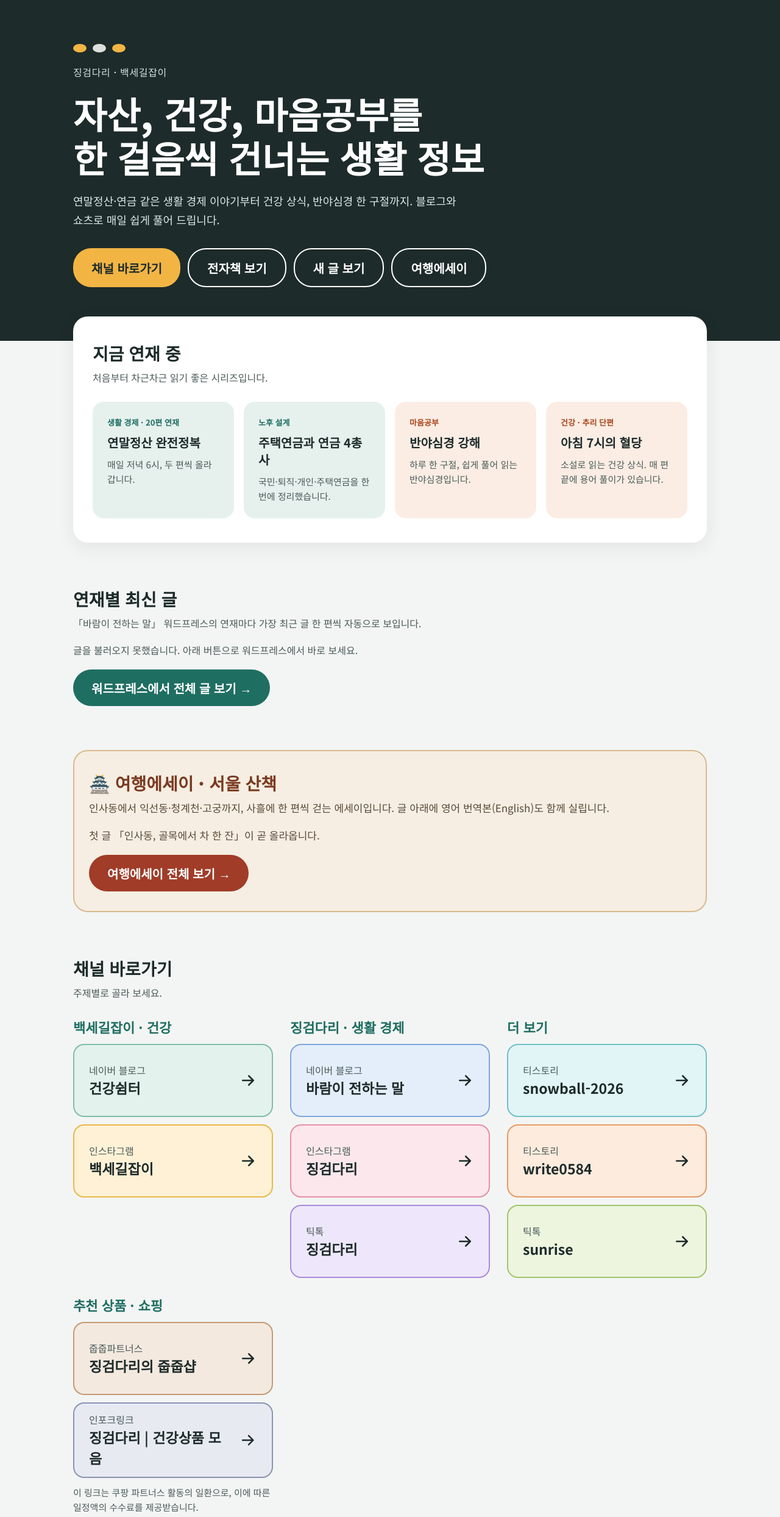
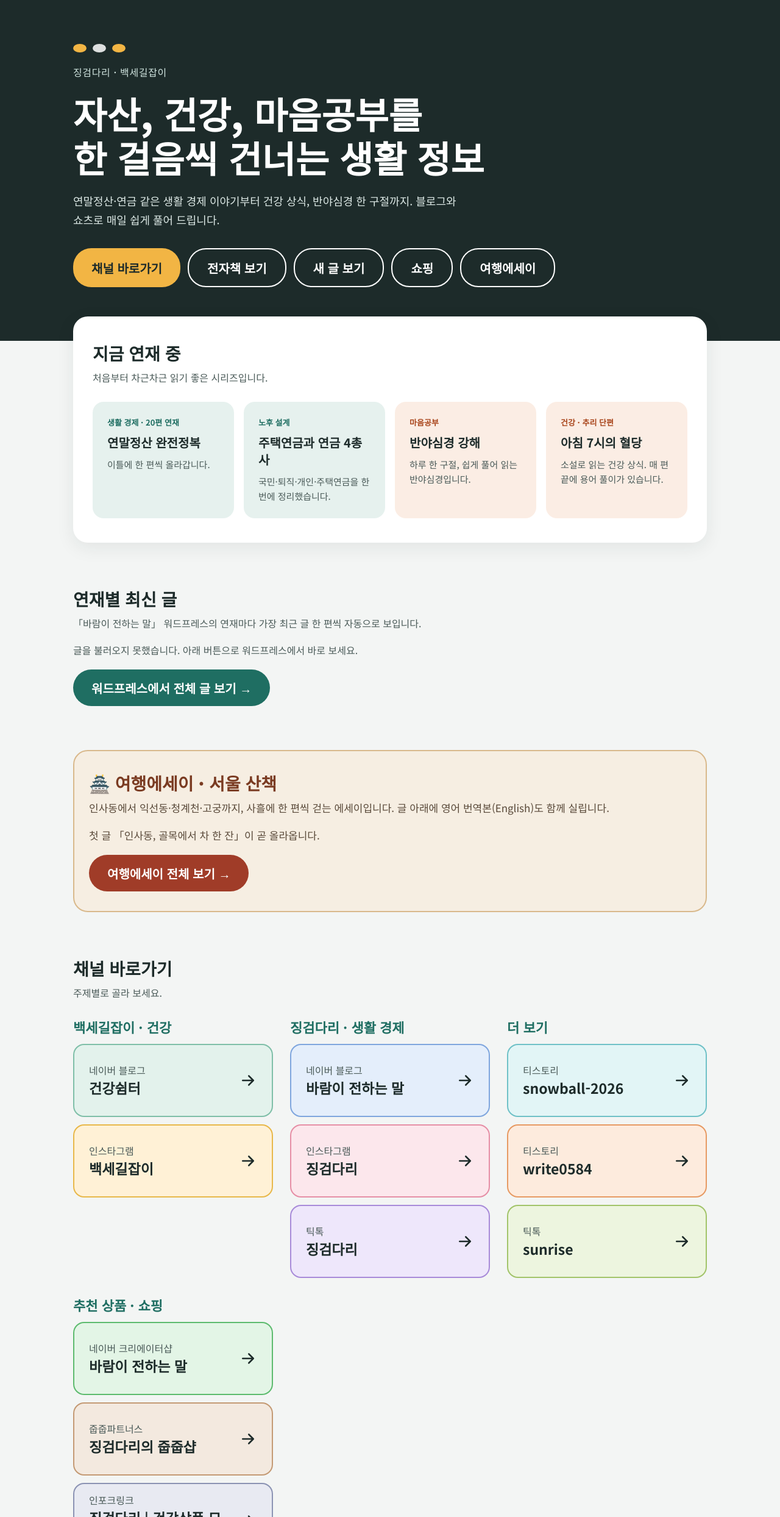
Before and after one commit to limjongtaek19-collab/limjongtaek19-collab.github.io, a plain HTML site: page index.html in a window 1280 px wide. Shown: the top 2488 px of the page at 61% size. Drawn offline with Linux system fonts and the light colour scheme; no server answers.

Commit message:
CLAUDE.md 추가, 네이버 크리에이터샵 링크·쇼핑 버튼 추가, 연재 안내 수정
Co-Authored-By: Claude Opus 5.5 <noreply@anthropic.com>
Claude-Session: https://claude.ai/code/session_014ib7Jb3kmbvB4mMnYruBp1

```diff
--- a/index.html
+++ b/index.html
@@ -29,6 +29,7 @@ a{color:#1D2B2A}a:hover{color:#0E5A4E}
 <a href="#channels" style="display: inline-flex; align-items: center; min-height: 60px; padding: 0 30px; border-radius: 30px; background: #F2B544; color: #1D2B2A; font-weight: 700; font-size: 20px; text-decoration: none">채널 바로가기</a>
 <a href="#ebook" style="display: inline-flex; align-items: center; min-height: 60px; padding: 0 30px; border-radius: 30px; border: 2px solid #FFFFFF; color: #FFFFFF; font-weight: 700; font-size: 20px; text-decoration: none">전자책 보기</a>
 <a href="#wp-posts" style="display: inline-flex; align-items: center; min-height: 60px; padding: 0 30px; border-radius: 30px; border: 2px solid #FFFFFF; color: #FFFFFF; font-weight: 700; font-size: 20px; text-decoration: none">새 글 보기</a>
+<a href="#shop" style="display: inline-flex; align-items: center; min-height: 60px; padding: 0 30px; border-radius: 30px; border: 2px solid #FFFFFF; color: #FFFFFF; font-weight: 700; font-size: 20px; text-decoration: none">쇼핑</a>
 <a href="#travel" style="display: inline-flex; align-items: center; min-height: 60px; padding: 0 30px; border-radius: 30px; border: 2px solid #FFFFFF; color: #FFFFFF; font-weight: 700; font-size: 20px; text-decoration: none">여행에세이</a>
 </div>
 </div>
@@ -43,7 +44,7 @@ a{color:#1D2B2A}a:hover{color:#0E5A4E}
 <a href="https://m.blog.naver.com/moonlighting2025" target="_blank" rel="noopener" style="display: flex; flex-direction: column; gap: 10px; padding: 24px; border-radius: 18px; background: #E6F1EE; text-decoration: none; color: #1D2B2A">
 <span style="font-size: 13px; font-weight: 700; color: #1F6E62">생활 경제 · 20편 연재</span>
 <strong style="font-size: 20px; line-height: 1.4">연말정산 완전정복</strong>
-<span style="font-size: 15px; line-height: 1.6; color: #4A5A58">매일 저녁 6시, 두 편씩 올라갑니다.</span>
+<span style="font-size: 15px; line-height: 1.6; color: #4A5A58">이틀에 한 편씩 올라갑니다.</span>
 </a>
 <a href="https://m.blog.naver.com/moonlighting2025" target="_blank" rel="noopener" style="display: flex; flex-direction: column; gap: 10px; padding: 24px; border-radius: 18px; background: #E6F1EE; text-decoration: none; color: #1D2B2A">
 <span style="font-size: 13px; font-weight: 700; color: #1F6E62">노후 설계</span>
@@ -166,11 +167,11 @@ a{color:#1D2B2A}a:hover{color:#0E5A4E}
 
 <div style="display: flex; flex-direction: column; gap: 12px">
 <h3 style="margin: 0; font-size: 22px; font-weight: 700; color: #1F6E62">더 보기</h3>
-<a href="https://snowball-2026.tistory.com" style="display: flex; align-items: center; justify-content: space-between; gap: 12px; min-height: 88px; padding: 14px 24px; border-radius: 18px; background: #E2F5F6; border: 2px solid #6FC1C7; text-decoration: none; color: #1D2B2A">
+<a href="https://snowball-2026.tistory.com" target="_blank" rel="noopener" style="display: flex; align-items: center; justify-content: space-between; gap: 12px; min-height: 88px; padding: 14px 24px; border-radius: 18px; background: #E2F5F6; border: 2px solid #6FC1C7; text-decoration: none; color: #1D2B2A">
 <span style="display: flex; flex-direction: column"><span style="font-size: 16px; color: #4A5A58">티스토리</span><strong style="font-size: 23px">snowball-2026</strong></span>
 <svg width="30" height="30" viewBox="0 0 24 24" fill="none" stroke="currentColor" stroke-width="2" stroke-linecap="round" stroke-linejoin="round" aria-hidden="true"><path d="M5 12h14M13 6l6 6-6 6"/></svg>
 </a>
-<a href="https://write0584.tistory.com" style="display: flex; align-items: center; justify-content: space-between; gap: 12px; min-height: 88px; padding: 14px 24px; border-radius: 18px; background: #FDEBDD; border: 2px solid #E79A63; text-decoration: none; color: #1D2B2A">
+<a href="https://write0584.tistory.com" target="_blank" rel="noopener" style="display: flex; align-items: center; justify-content: space-between; gap: 12px; min-height: 88px; padding: 14px 24px; border-radius: 18px; background: #FDEBDD; border: 2px solid #E79A63; text-decoration: none; color: #1D2B2A">
 <span style="display: flex; flex-direction: column"><span style="font-size: 16px; color: #4A5A58">티스토리</span><strong style="font-size: 23px">write0584</strong></span>
 <svg width="30" height="30" viewBox="0 0 24 24" fill="none" stroke="currentColor" stroke-width="2" stroke-linecap="round" stroke-linejoin="round" aria-hidden="true"><path d="M5 12h14M13 6l6 6-6 6"/></svg>
 </a>
@@ -183,6 +184,10 @@ a{color:#1D2B2A}a:hover{color:#0E5A4E}
 
 <div id="shop" style="display: flex; flex-direction: column; gap: 12px">
 <h3 style="margin: 0; font-size: 22px; font-weight: 700; color: #1F6E62">추천 상품 · 쇼핑</h3>
+<a href="https://cshop.naver.com/wise_silverlife" target="_blank" rel="noopener" style="display: flex; align-items: center; justify-content: space-between; gap: 12px; min-height: 88px; padding: 14px 24px; border-radius: 18px; background: #E3F5E6; border: 2px solid #5DBB6E; text-decoration: none; color: #1D2B2A">
+<span style="display: flex; flex-direction: column"><span style="font-size: 16px; color: #4A5A58">네이버 크리에이터샵</span><strong style="font-size: 23px">바람이 전하는 말</strong></span>
+<svg width="30" height="30" viewBox="0 0 24 24" fill="none" stroke="currentColor" stroke-width="2" stroke-linecap="round" stroke-linejoin="round" aria-hidden="true"><path d="M5 12h14M13 6l6 6-6 6"/></svg>
+</a>
 <a href="https://limjongtaek21.zoopzoop.shop" target="_blank" rel="noopener sponsored" style="display: flex; align-items: center; justify-content: space-between; gap: 12px; min-height: 88px; padding: 14px 24px; border-radius: 18px; background: #F3E9DF; border: 2px solid #C49A74; text-decoration: none; color: #1D2B2A">
 <span style="display: flex; flex-direction: column"><span style="font-size: 16px; color: #4A5A58">줍줍파트너스</span><strong style="font-size: 23px">징검다리의 줍줍샵</strong></span>
 <svg width="30" height="30" viewBox="0 0 24 24" fill="none" stroke="currentColor" stroke-width="2" stroke-linecap="round" stroke-linejoin="round" aria-hidden="true"><path d="M5 12h14M13 6l6 6-6 6"/></svg>
```
Also changed, not shown: 1 other file.
